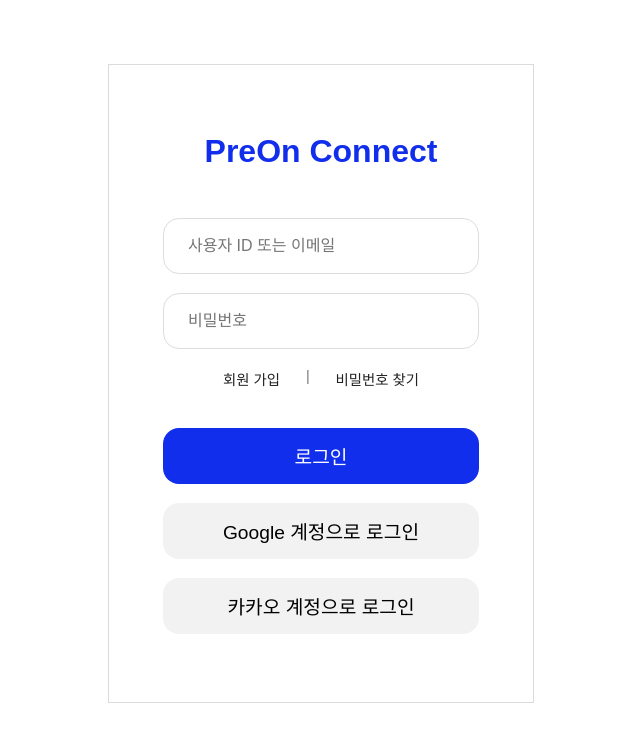
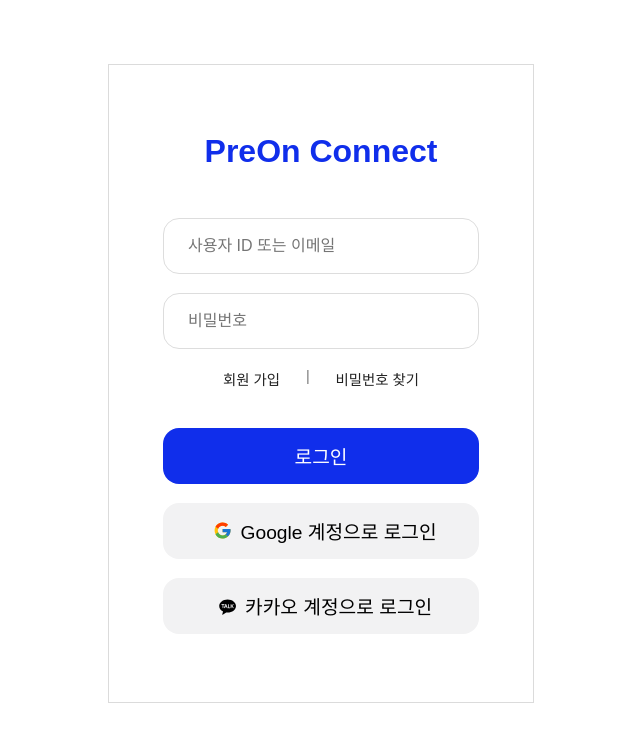
Before and after one commit to pre-on-connect/front-end, a Next.js app: page /login in a window 1280 px wide. Shown: the top 742 px of the page, without its empty margins (319-959 px from the left). Built offline with nearby package versions, Linux system fonts and the light colour scheme.

Commit message:
Design(LoginForm.ts): 구글/카카오 아이콘 추가

```diff
--- a/src/components/Login.tsx
+++ b/src/components/Login.tsx
@@ -1,6 +1,8 @@
 import {LoginForm} from "@/components/LoginStyle";
 import {Input} from "@/components/ui/Input";
 import {Button} from "@/components/ui/Button";
+import {FcGoogle} from "react-icons/fc";
+import {RiKakaoTalkFill} from "react-icons/ri";
 
 
 function Login() {
@@ -18,8 +20,8 @@ function Login() {
             </ul>
             <div className='logins'>
                 <Button $fill='primary'>로그인</Button>
-                <Button >Google 계정으로 로그인</Button>
-                <Button >카카오 계정으로 로그인</Button>
+                <Button><FcGoogle className='icon'/> Google 계정으로 로그인</Button>
+                <Button><RiKakaoTalkFill className='icon'/>카카오 계정으로 로그인</Button>
             </div>
         </LoginForm>
     );
--- a/src/components/ui/Button.ts
+++ b/src/components/ui/Button.ts
@@ -3,6 +3,9 @@
 import styled from "styled-components";
 
 export const Button = styled.button<{$fill?:string}>`
+  display: flex;
+  align-items: center;
+  justify-content: center;
   font-size: 1.2rem;
   border: none;
   border-radius: 1rem;
@@ -10,4 +13,7 @@ export const Button = styled.button<{$fill?:string}>`
   color: ${({$fill}) => !$fill ? 'black' : 'white'};
   text-align: center;
   cursor: pointer;
+  & .icon {
+    margin: 0 .5rem;
+  }
 `;
```
